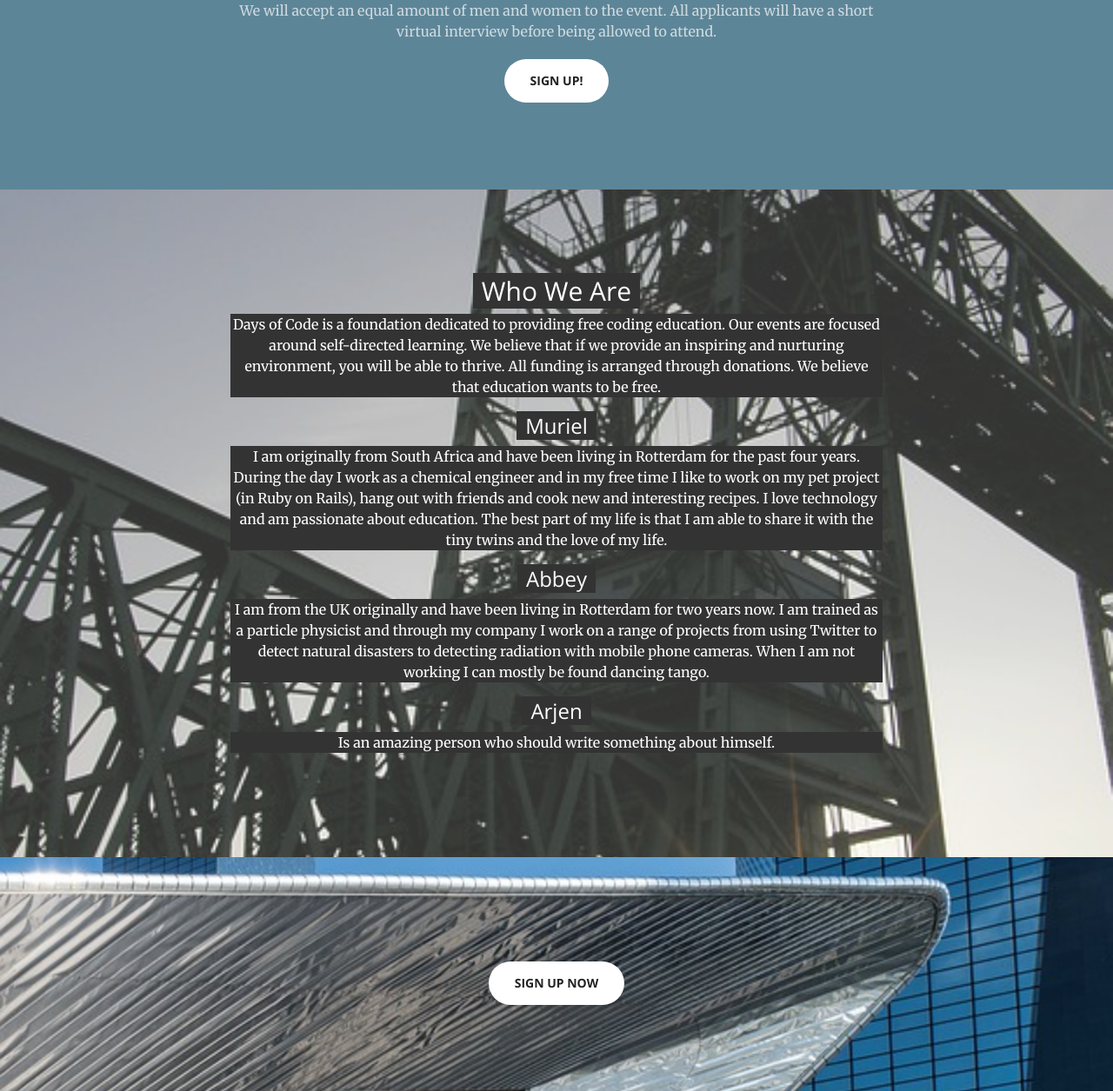
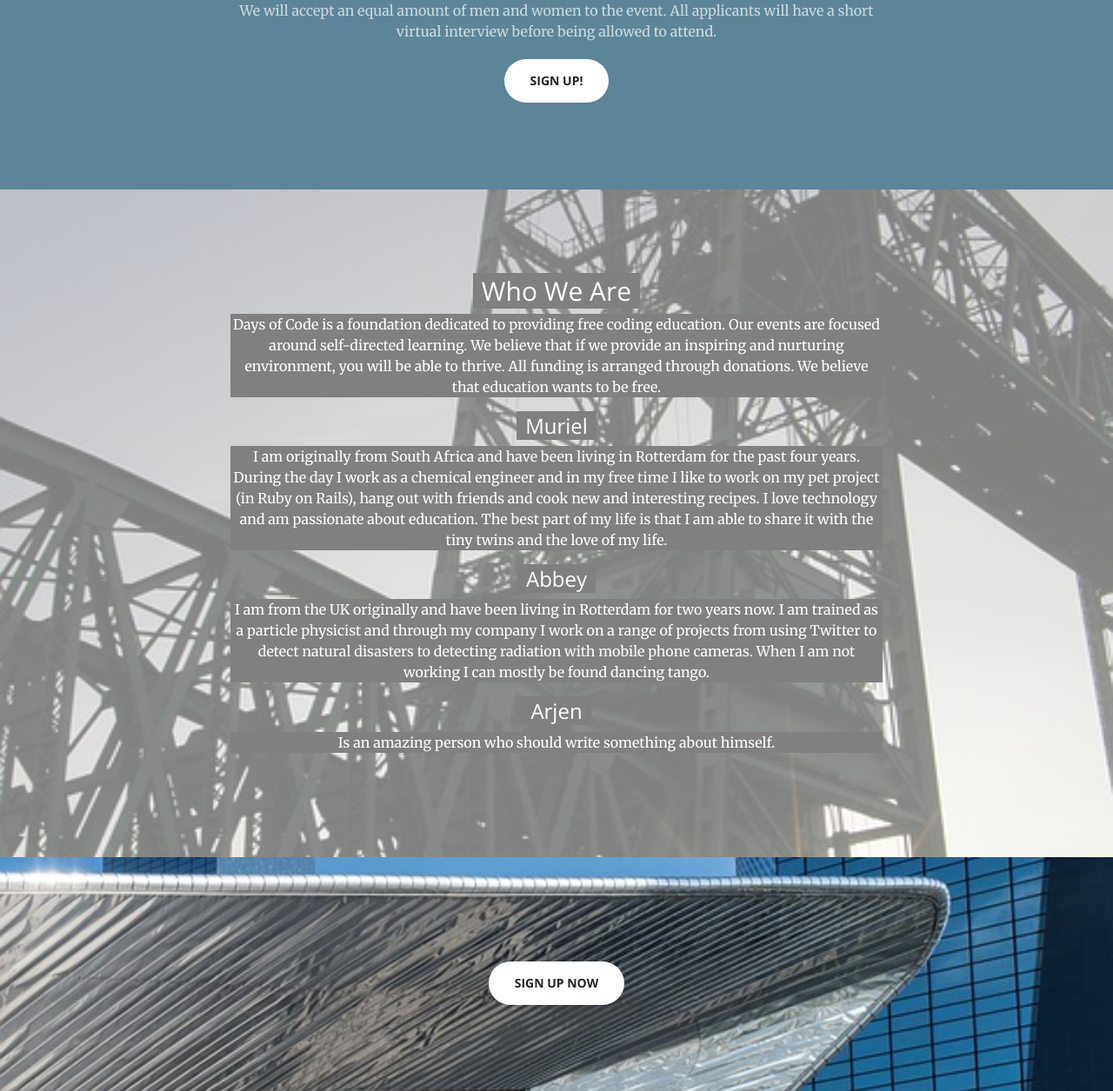
Before and after one commit to abbeywaldron/daysofcode, a PHP site: page /main.html in a window 1280 px wide. Shown: the part 1470-2725 px from the top of the page at 87% size. Run offline with PHP 8.4, Linux system fonts and the light colour scheme.

Commit message:
more opacity changes

```diff
--- a/css/creative.css
+++ b/css/creative.css
@@ -210,7 +210,7 @@ header {
 .who-image {
      width: 100%;
      background-image: url(../img/who_background.jpg);
-     filter: opacity(0.8);
+     filter: opacity(0.5);
   background-position: center;
     -webkit-background-size: cover;
     -moz-background-size: cover;
```
